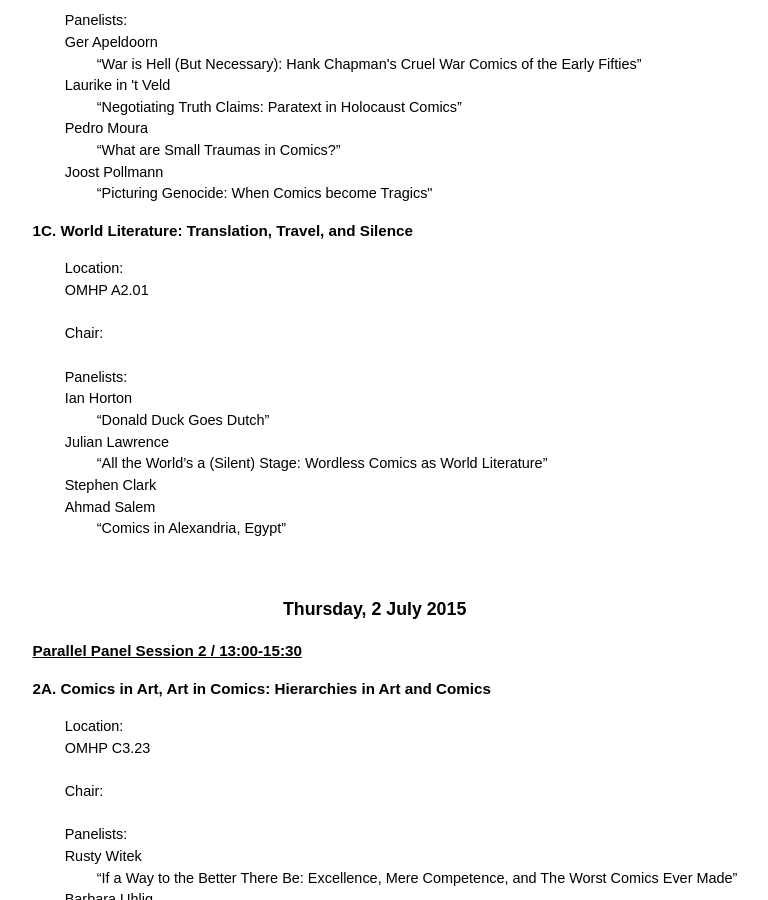
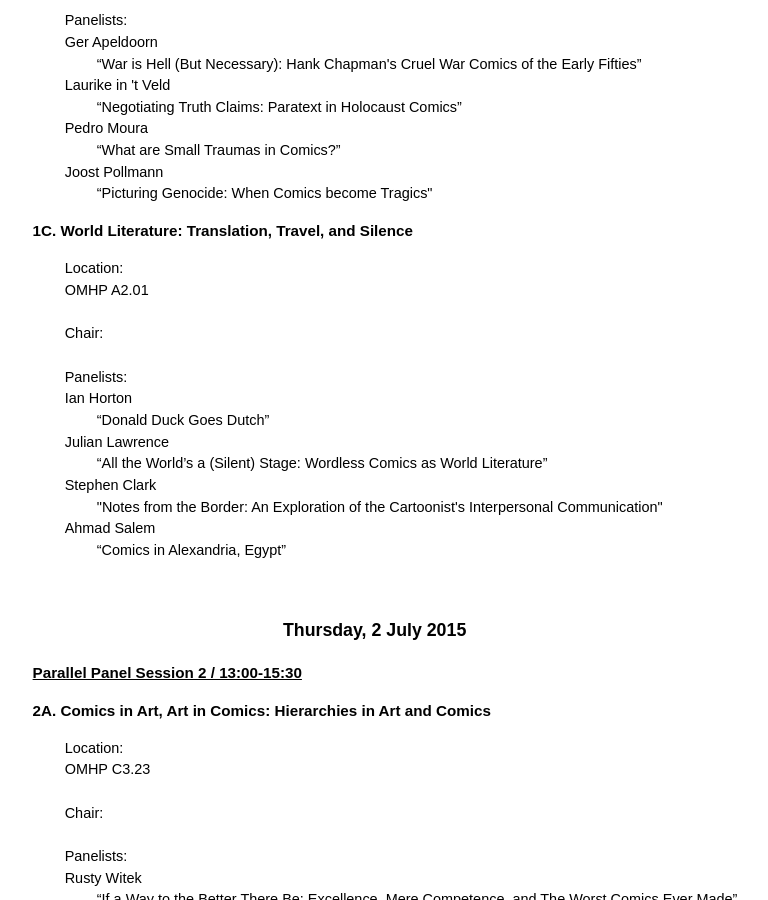
Before and after one commit to amsterdamcomics/amsterdamcomics.github.io, a Jekyll site: the page built from sessions.md, in a window 1280 px wide and 900 px high, scrolled down 813 px. Shown: the whole window, without its empty margins (347-1115 px from the left). Built offline with Jekyll 4.4.1, drawn with Linux system fonts in a browser that asks for light colours.

Commit message:
clark's title

```diff
--- a/sessions.md
+++ b/sessions.md
@@ -70,6 +70,7 @@ __1C. World Literature: Translation, Travel, and Silence__
 	Julian Lawrence
 		“All the World’s a (Silent) Stage: Wordless Comics as World Literature”
 	Stephen Clark
+		"Notes from the Border: An Exploration of the Cartoonist's Interpersonal Communication"
 	Ahmad Salem
 		“Comics in Alexandria, Egypt”
 </pre>
```
